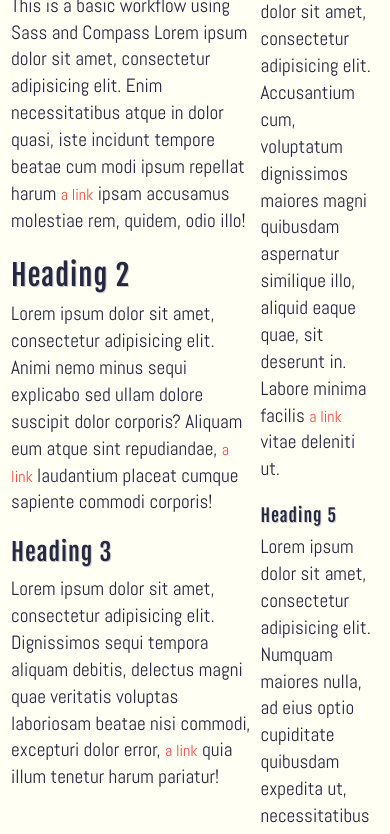
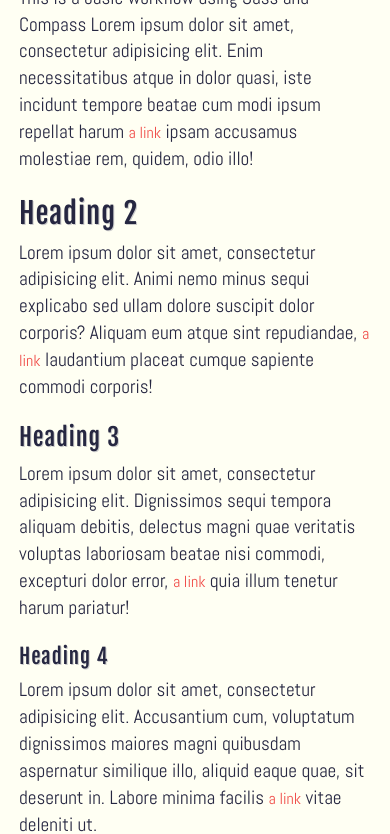
Before and after one commit to bugsyAlexander/Grunt-Workflow, a website: page index.html in a window 390 px wide. Shown: the part 81-915 px from the top of the page. Drawn offline with Linux system fonts and the light colour scheme; files that its build step writes are made by us from their sources.

Commit message:
added own breakpoint mixins to project

```diff
--- a/_/components/sass/_layout.scss
+++ b/_/components/sass/_layout.scss
@@ -1,25 +1,59 @@
 // susy setup
-$susy : (
-	column  : 12,
-	gutters : 1/4,
-	math 	: fluid,
-	output  : float,
-	gutter-position: inside,
-);
+$susy: (column: 12, gutters: 1 / 4, math: fluid, output: float, gutter-position: inside);
 
-@include layout(24 1/4 fluid float inside);
+@include layout(24 1 / 4 fluid float inside);
 
+@include breakpoint(papa-bear) {
 	section {
 	    background: $off-white;
 	    @include container(60em);
 	    article {
 	        @include span(8 of 12);
-	} // article
-	aside { // start at the ninth column
+	    }
+	    // article
+	    aside {
+	        // start at the ninth column
 	        @include span(4 at 9 of 12);
-	} // aside
 	    }
-
+	    // aside
+}
 	body {
 	    background: #eee;
 	}
+}
+
+@include breakpoint(mama-bear) {
+    /* Styles */
+    section {
+    	@include container(50em);
+    	padding: 0 16px;
+        article {
+            @include span(12 of 12);
+        }
+        // article
+        aside {
+            // start at the ninth column
+            @include span(12 of 12);
+        }
+        // aside
+    }
+}
+
+
+// mobile
+@include breakpoint(baby-bear) {
+    /* Styles */
+    section {
+    	@include container(37.5em);
+    	padding: 0 16px;
+        article {
+            @include span(12 of 12);
+        }
+        // article
+        aside {
+            // start at the ninth column
+            @include span(12 of 12);
+        }
+        // aside
+    }
+}
--- a/_/components/sass/_mixins.scss
+++ b/_/components/sass/_mixins.scss
@@ -5,3 +5,16 @@
     filter:progid:DXImageTransform.Microsoft.gradient(startColorstr=#10000000, endColorstr=#10000000);
   }
 }
+
+// breakpoint
+@mixin breakpoint($point) {
+   @if $point == papa-bear {
+     @media (max-width: 1600px) { @content ; }
+  }
+   @else if $point == mama-bear {
+     @media (max-width: 1250px) { @content ; }
+  }
+    @else if $point == baby-bear {
+     @media (max-width: 650px) { @content ; }
+  }
+}
```
Also changed, not shown: css/styles.css. Lines whose indentation alone changed are shown as unchanged.
